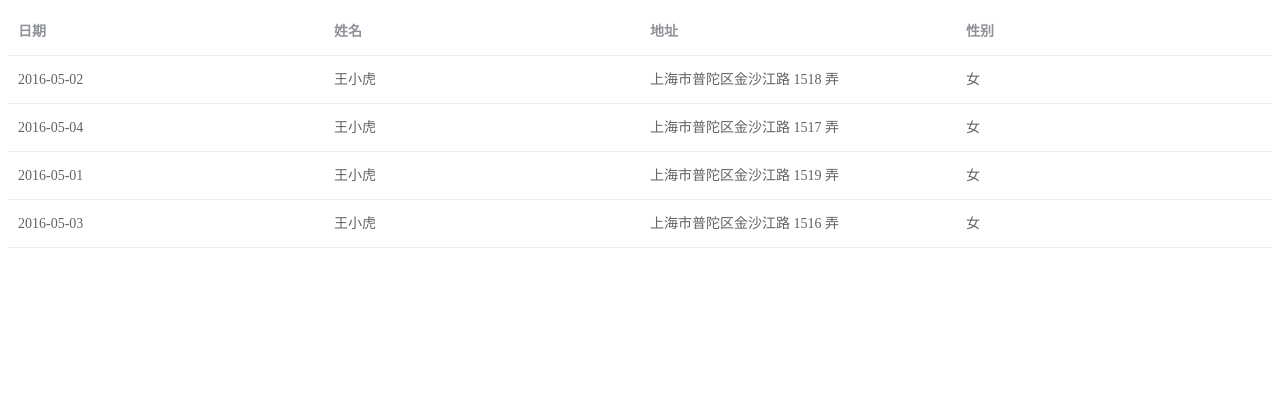
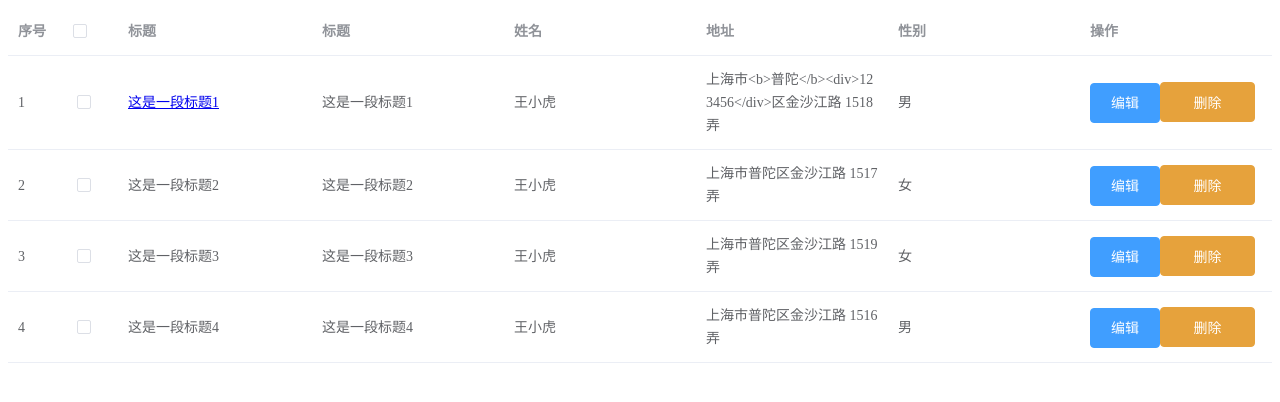
Before and after one commit to piMriN/homework, a Vue app: page /#/ in a window 1280 px wide. Shown: the top 402 px of the page. Built offline with nearby package versions, Linux system fonts and the light colour scheme.

Commit message:
'复选框、索引、宽度属性配置,自定义渲染文本,插槽渲染组件,作用域插槽传输数据'

```diff
--- a/src/components/table/index.vue
+++ b/src/components/table/index.vue
@@ -2,12 +2,49 @@
   <div>
     <el-table :data="tableData" style="width: 100%">
       <el-table-column
-        v-for="item in column"
-        :key="item.prop"
-        :prop="item.prop"
-        :label="item.label"
-      >
-      </el-table-column>
+        v-if="index"
+        label="序号"
+        type="index"
+        width="55"
+      ></el-table-column>
+      <el-table-column
+        v-if="checkbox"
+        type="selection"
+        width="55"
+      ></el-table-column>
+      <template v-for="(item, index) in column">
+        <el-table-column
+          v-if="item.type === 'function'"
+          :key="index"
+          :prop="item.prop"
+          :label="item.label"
+          :width="item.width"
+        >
+          <template v-slot="scope">
+            <div
+              v-html="item.callback && item.callback(scope.row, index)"
+            ></div>
+          </template>
+        </el-table-column>
+        <el-table-column
+          v-if="item.type === 'slot'"
+          :key="index"
+          :prop="item.prop"
+          :label="item.label"
+          :width="item.width"
+        >
+          <template v-slot="scope">
+            <slot :name="item.slot_name" :data="scope.row"></slot>
+          </template>
+        </el-table-column>
+        <el-table-column
+          v-else
+          :key="index"
+          :prop="item.prop"
+          :label="item.label"
+          :width="item.width"
+        ></el-table-column>
+      </template>
     </el-table>
   </div>
 </template>
@@ -17,36 +54,44 @@ export default {
   name: "Table",
   props: {
     column: {
-      typeof: Array,
+      type: Array,
       default: () => [],
     },
+    checkbox: Boolean,
+    index: Boolean,
   },
   data() {
     return {
       tableData: [
         {
+          id: 1,
+          title: "这是一段标题1",
           date: "2016-05-02",
           name: "王小虎",
-          address: "上海市普陀区金沙江路 1518 弄",
-          sex: "女",
+          address: "上海市<b>普陀</b><div>123456</div>区金沙江路 1518 弄",
+          sex: "男",
         },
         {
+          id: 2,
+          title: "这是一段标题2",
           date: "2016-05-04",
           name: "王小虎",
           address: "上海市普陀区金沙江路 1517 弄",
           sex: "女",
         },
         {
+          title: "这是一段标题3",
           date: "2016-05-01",
           name: "王小虎",
           address: "上海市普陀区金沙江路 1519 弄",
           sex: "女",
         },
         {
+          title: "这是一段标题4",
           date: "2016-05-03",
           name: "王小虎",
           address: "上海市普陀区金沙江路 1516 弄",
-          sex: "女",
+          sex: "男",
         },
       ],
     };
--- a/src/views/HomeView.vue
+++ b/src/views/HomeView.vue
@@ -1,6 +1,15 @@
 <template>
   <div class="home">
-    <na-table :column='column'></na-table>
+    <na-table :column="column" checkbox index>
+      <template v-slot:operation="slot">
+        <el-button type="primary" @click="handleEdit(slot.data)"
+          >编辑</el-button
+        >
+        <na-button type="danger" @click="handleDelete(slot.data)"
+          >删除</na-button
+        >
+      </template>
+    </na-table>
   </div>
 </template>
 
@@ -9,16 +18,35 @@ export default {
   name: "Home",
   data() {
     return {
-      column:[
-        {label:'日期',prop:'date'},
-        {label:'姓名',prop:'name'},
-        {label:'地址',prop:'address'},
-        {label:'性别',prop:'sex'}
-      ]
+      column: [
+        {
+          label: "标题",
+          prop: "title",
+          type: "function",
+          callback: (row) => {
+            if (row.id === 1) {
+              return `<a href="https://www.baidu.com">${row.title}</a>`;
+            }
+            return `<span>${row.title}</span>`;
+          },
+        },
+        // { label: "日期", prop: "date", Width: 500 },
+        { label: "姓名", prop: "name" },
+        { label: "地址", prop: "address" },
+        { label: "性别", prop: "sex" },
+        {
+          label: "操作",
+          prop: "operation",
+          type: "slot",
+          slot_name: "operation",
+          prop: "operation",
+        },
+      ],
     };
   },
   components: {
     naTable: () => import("../components/table/index.vue"),
+    naButton: () => import("../components/button/index.vue"),
   },
   methods: {},
 };
```
